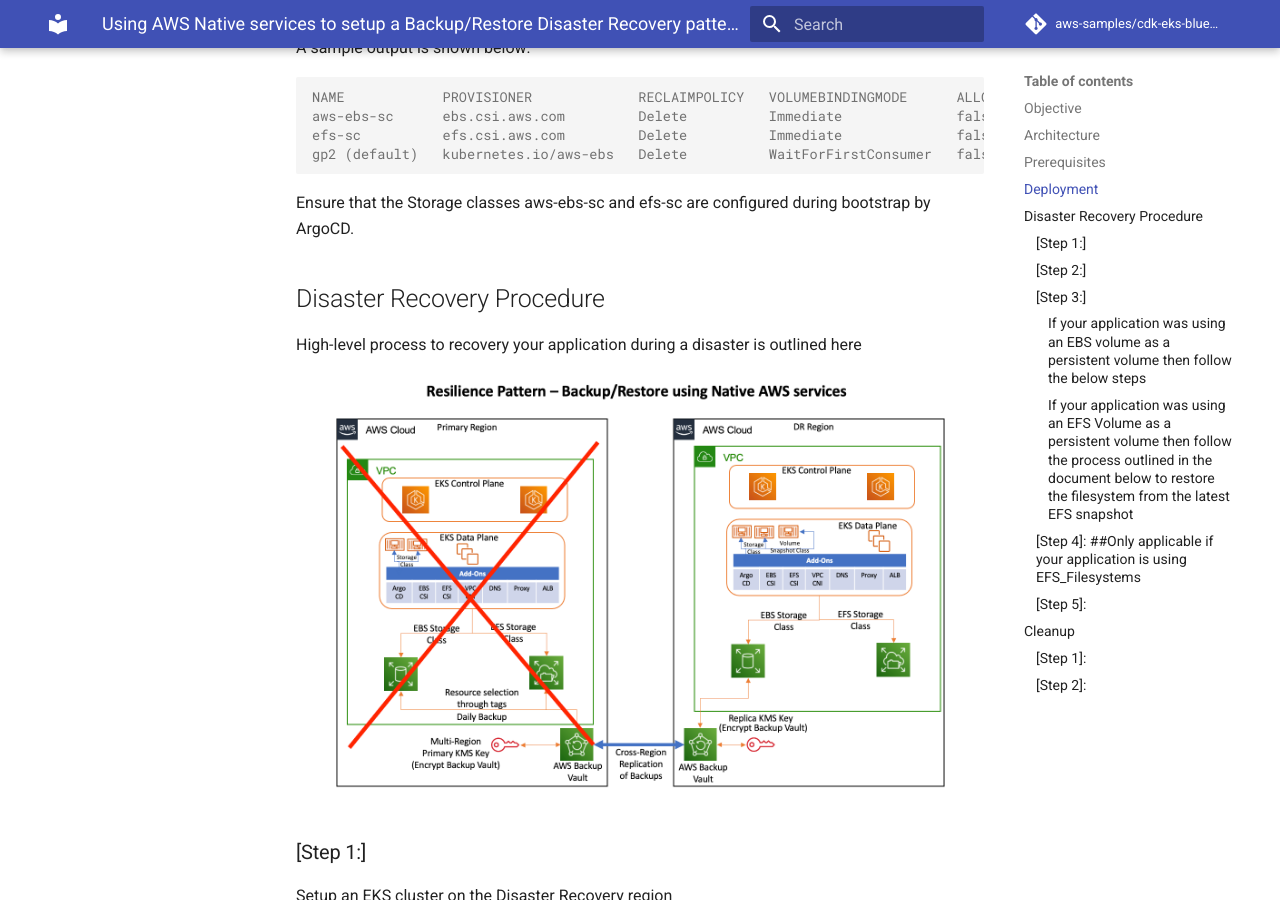
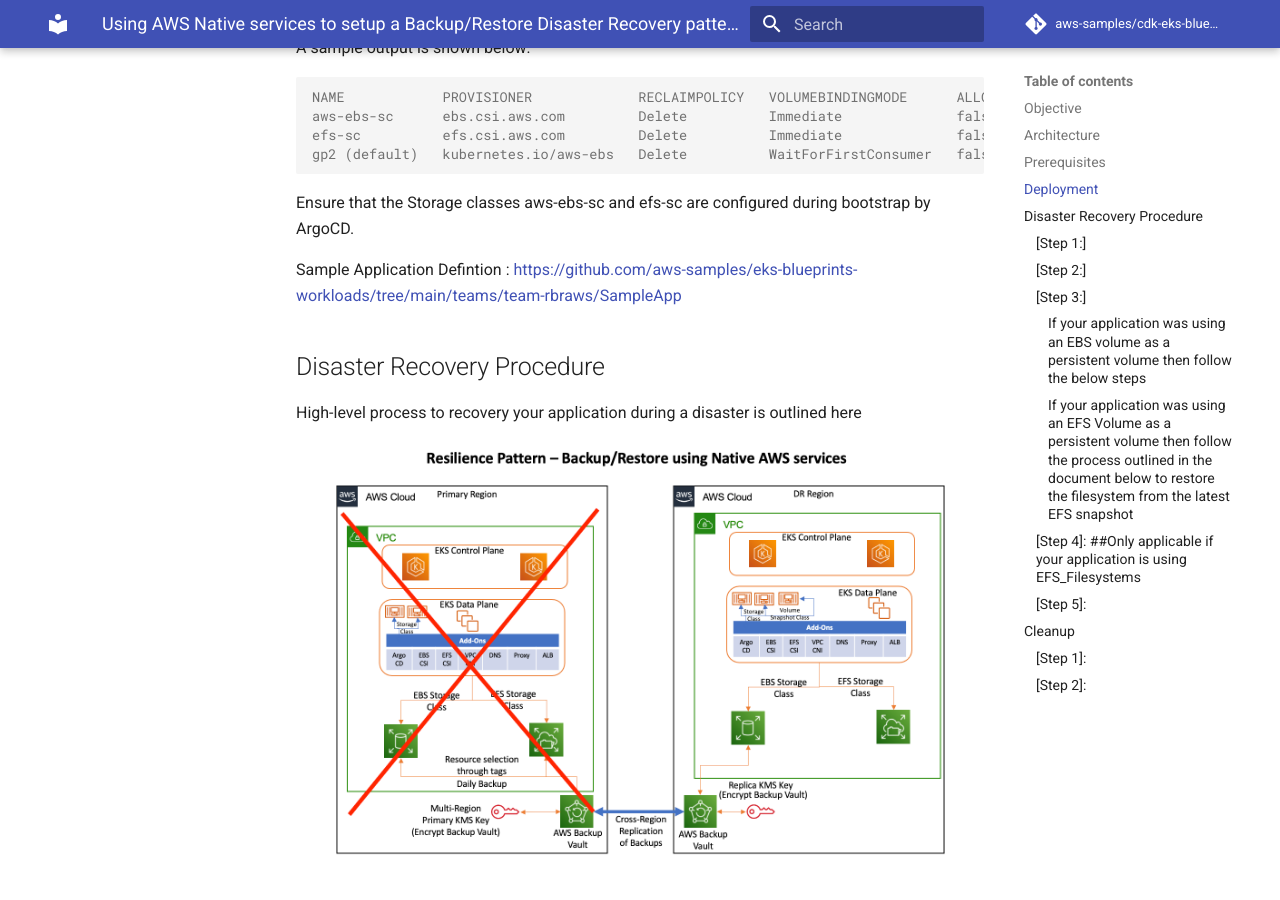
Before and after one commit to aws-samples/cdk-eks-blueprints-patterns, an MkDocs documentation site: the page built from docs/patterns/resilience/backup-restore/aws/resilience-backup-restore-aws.md, in a window 1280 px wide and 900 px high, scrolled down 3978 px. Built offline with MkDocs 1.6.1 and Material for MkDocs 9.7.7, drawn with Linux system fonts in a browser that asks for light colours; comment, search, counter and statistics services are not loaded; some of the changed text lies outside the part shown.

Commit message:
update reference to sample app in the docs

```diff
--- a/docs/patterns/resilience/backup-restore/aws/resilience-backup-restore-aws.md
+++ b/docs/patterns/resilience/backup-restore/aws/resilience-backup-restore-aws.md
@@ -135,9 +135,9 @@
 
 Ensure that the Storage classes aws-ebs-sc and efs-sc are configured during bootstrap by ArgoCD.
 
+Sample Application Defintion : https://github.com/aws-samples/eks-blueprints-workloads/tree/main/teams/team-rbraws/SampleApp
+
 ## Disaster Recovery Procedure
-
-
 
 High-level process to recovery your application during a disaster is outlined here
 
@@ -237,6 +237,8 @@
 ### [Step 2:]
 Download the Manifest files to a Local folder in your Admin Machine which has access to the EKS Cluster.
 
+Sample Application Defintion : https://github.com/aws-samples/eks-blueprints-workloads/tree/main/teams/team-rbraws/SampleApp
+
 _Note:_ PersistentVolumeClaim Manifests are updated inline in the next steps; Ensure that you have a backup of all your Manifest files before proceeding further.
 
 ### [Step 3:]
```
